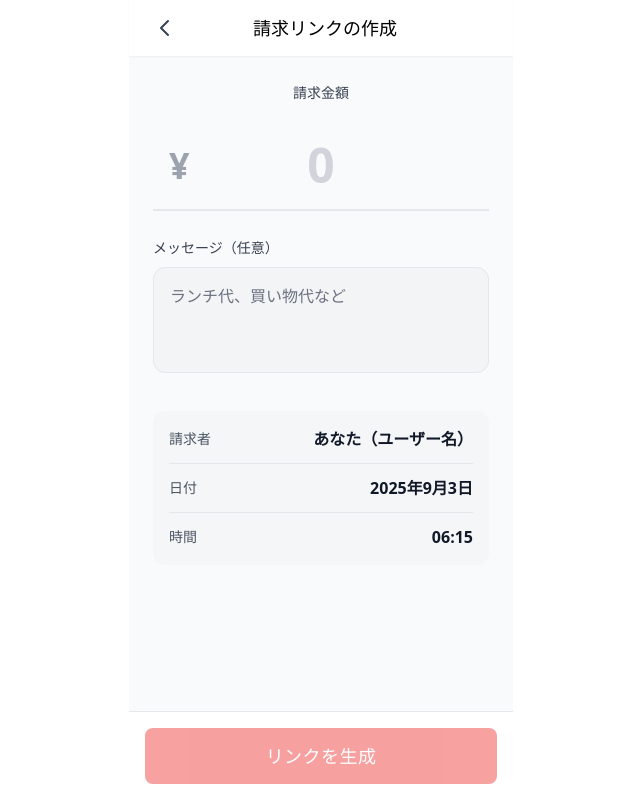
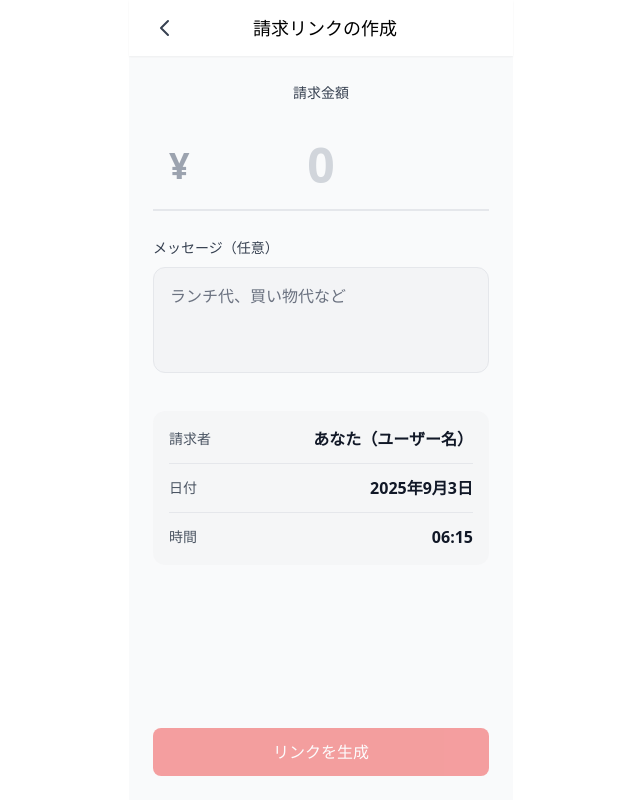
Before and after one commit to deraryo4559/GroupeF, a React (Vite) app in the folder front/: page /request in a window 1280 px wide. Shown: the whole page, without its empty margins (319-959 px from the left). Built offline with nearby package versions, Linux system fonts and the light colour scheme.

Commit message:
請求リンク画面UI修正

```diff
--- a/front/src/components/RequestLink.jsx
+++ b/front/src/components/RequestLink.jsx
@@ -175,14 +175,13 @@ useEffect(() => {
           </div>
         </main>
 
-        {/* フッター（ボタン） */}
-        <footer className="p-4 bg-white border-t border-gray-200 sticky bottom-0 left-0 right-0">
+        <footer className="p-6 pt-2 pb-6 border-gray-200 mt-auto">
           <Button1
             variant="danger"
-            size="large"
+            size="medium"
             onClick={handleCreate}
             disabled={!canCreate}
-            className="w-full h-14 rounded-full flex items-center justify-center font-bold tracking-wide"
+            className="w-full"
           >
             リンクを生成
           </Button1>
```
Also changed, not shown: 1 other file (tests, documents, lock files or other folders). Lines whose indentation alone changed are shown as unchanged.
